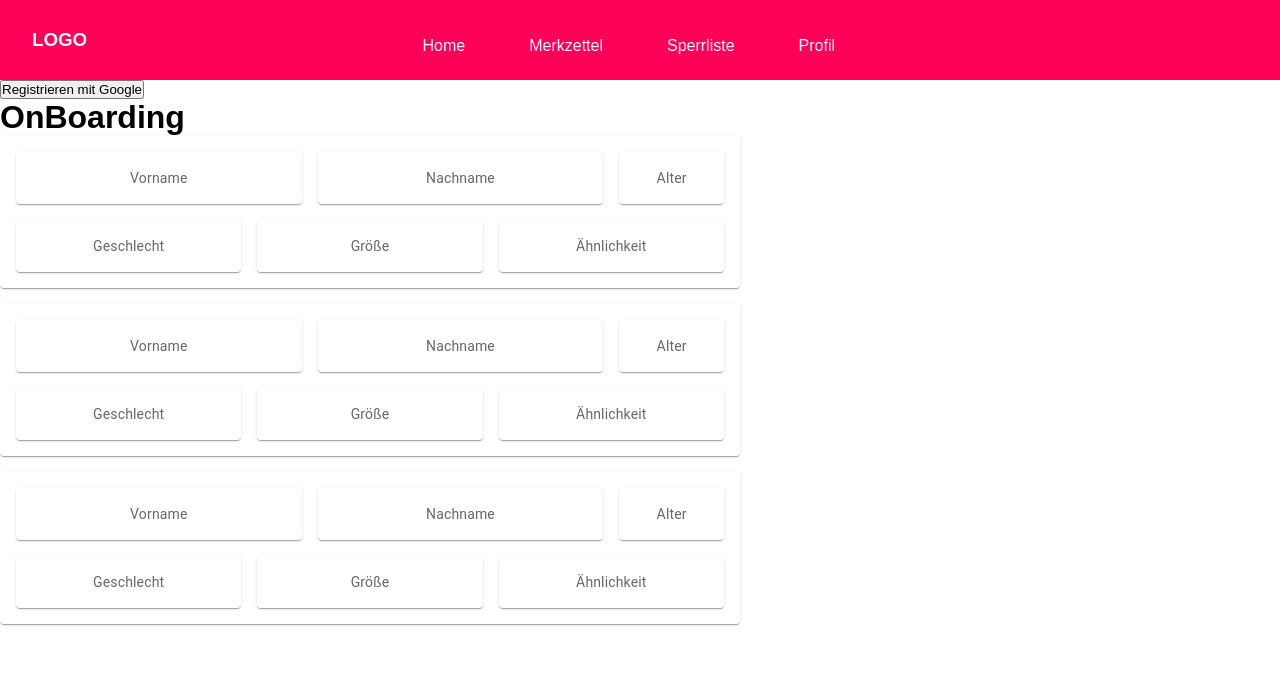
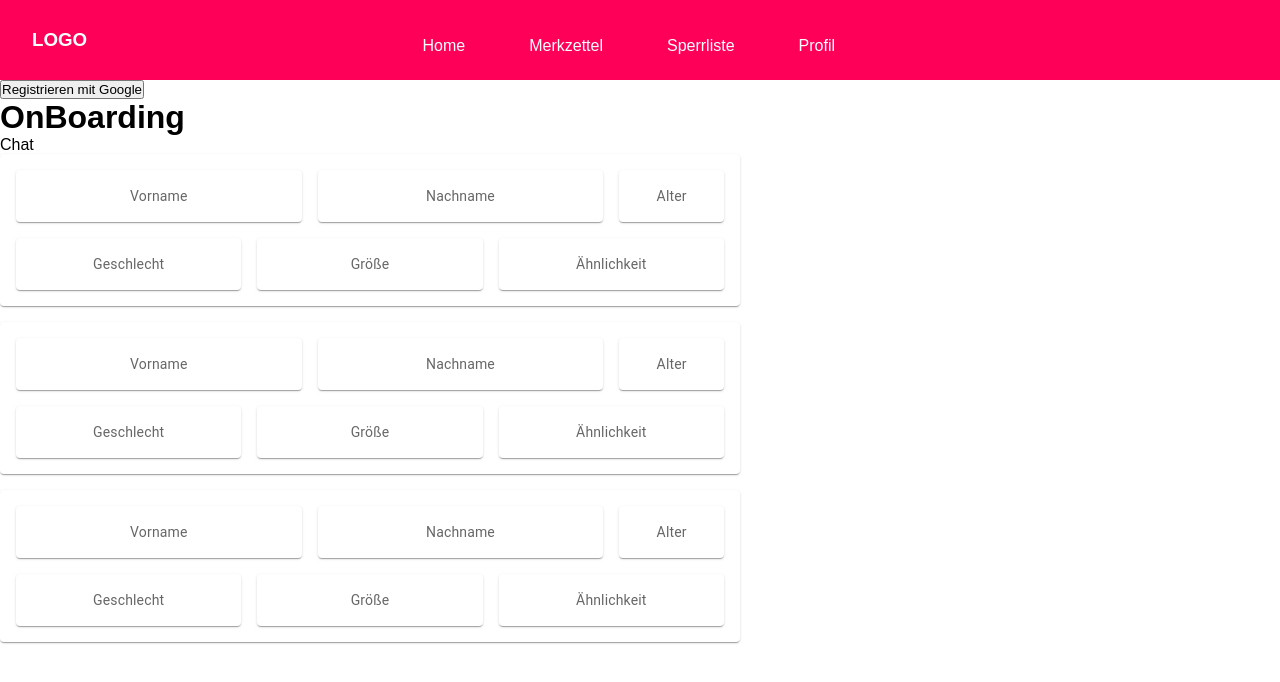
Before and after one commit to PatrickMayerHdM/Software-Praktikum-Gruppe01, a React (Create React App) app in the folder frontend/: page / in a window 1280 px wide. Shown: the top 682 px of the page. Built offline with nearby package versions, Linux system fonts and the light colour scheme.

Commit message:
Hinzufügen der Chat-Komponente sowie die Einbindung in App.js der Chat-Komponente

```diff
--- a/frontend/package.json
+++ b/frontend/package.json
@@ -13,6 +13,7 @@
     "prop-types": "^15.8.1",
     "react": "^18.2.0",
     "react-dom": "^18.2.0",
+    "react-icons": "^4.8.0",
     "react-router-dom": "^6.10.0",
     "react-scripts": "5.0.1",
     "web-vitals": "^2.1.4"
--- a/frontend/src/App.js
+++ b/frontend/src/App.js
@@ -2,6 +2,7 @@ import OnBoarding from "./pages/OnBoarding";
 import LogIn from "./pages/LogIn";
 import TestProfileList from "./components/TestProfileList";
 import Navbar from "./components/header/Navbar";
+import Chat from "./components/Chat";
 function App() {
   return (
         // Darstellung der Test-Funktionen (LogIn-Page und OnBoarding-Page)
@@ -9,6 +10,7 @@ function App() {
         <Navbar/>
      <LogIn/>
         <OnBoarding/>
+        <Chat/>
         <TestProfileList/>
 
     </div>
--- /dev/null
+++ b/frontend/src/components/Chat.js
@@ -0,0 +1,11 @@
+import React from "react";
+
+function Chat() {
+    return  (
+        <div>
+            Chat
+        </div>
+    )
+}
+
+export default Chat;
```
Also changed, not shown: 1 other file (tests, documents, lock files or other folders).
